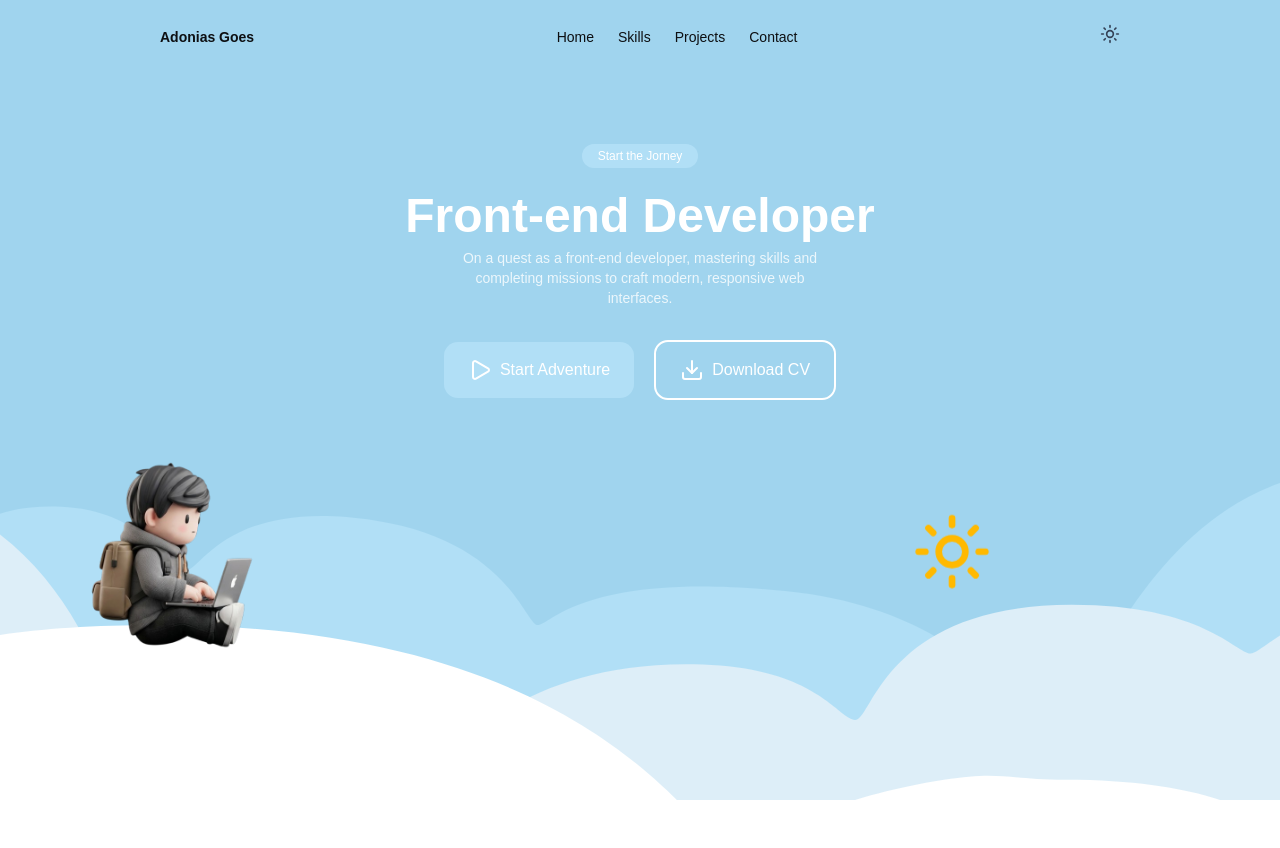
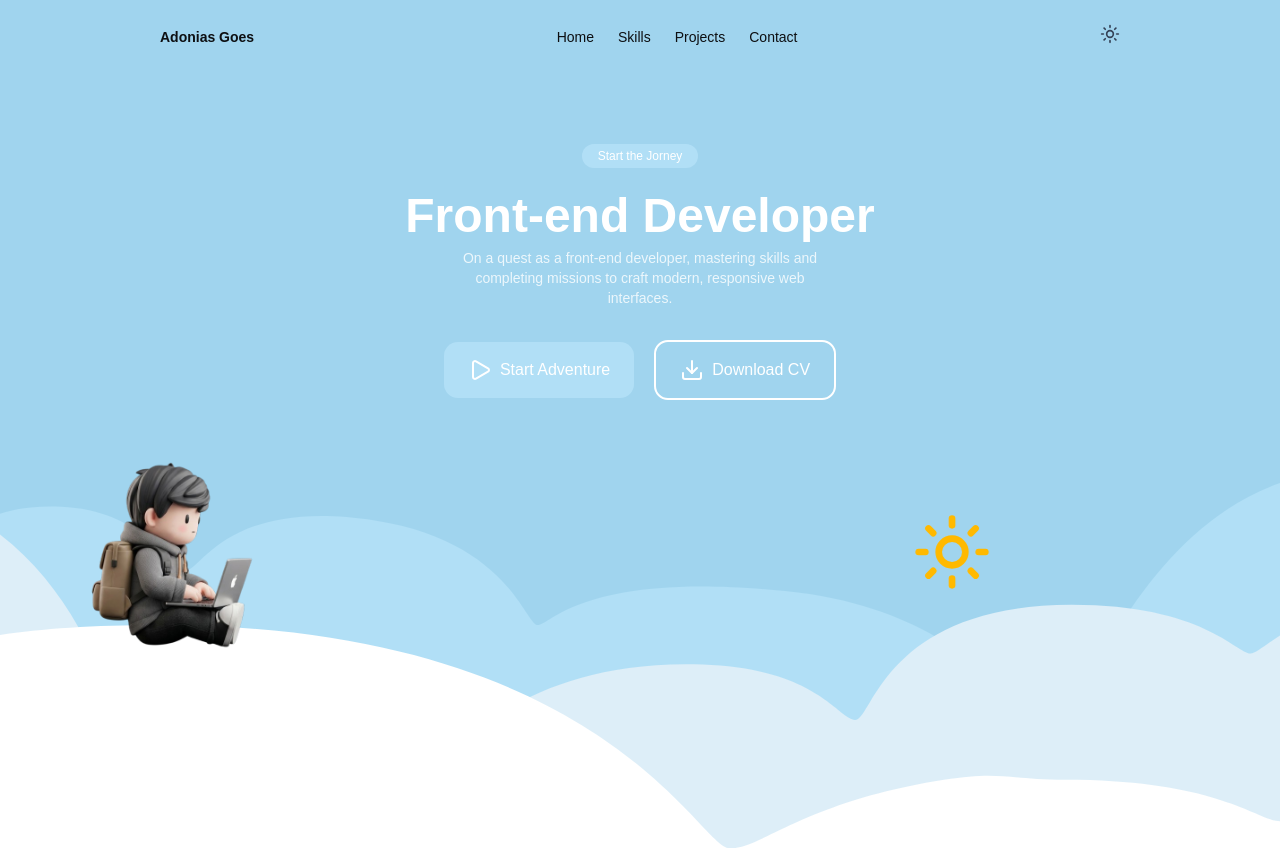
Before and after one commit to adoniasgoesw/Portfolio, a React (Vite) app: page / in a window 1280 px wide. Shown: the top 848 px of the page. Before the commit the page ends 800 px from the top, so only its background shows below. Built offline with nearby package versions, Linux system fonts and the light colour scheme.

Commit message:
new version

```diff
--- a/src/index.css
+++ b/src/index.css
@@ -5,8 +5,25 @@
 
 @layer base {
   html, body {
-    height: 100%;
     overflow-x: hidden;
+    /* Impede que scroll horizontal apareça */
+    -ms-overflow-style: none; /* IE/Edge */
+    scrollbar-width: none; /* Firefox */
+    overscroll-behavior: none; /* impede bounce do scroll */
+  }
+
+  html::-webkit-scrollbar,
+  body::-webkit-scrollbar {
+    display: none; /* Safari, Chrome, Android */
+  }
+
+  /* Para modal ou qualquer div scrollable */
+  .scroll-hide::-webkit-scrollbar {
+    display: none;
+  }
+  .scroll-hide {
+    -ms-overflow-style: none;
+    scrollbar-width: none;
   }
 }
 
--- a/src/sections/Navbar.jsx
+++ b/src/sections/Navbar.jsx
@@ -14,7 +14,11 @@ export default function Navbar() {
     const textClass = isDark ? "text-light-quaternary text-sm" : "text-dark-quaternary text-sm";
 
     useEffect(() => {
-        const onScroll = () => setScrolled(window.scrollY > 0);
+        const onScroll = () => {
+            const scrollTop = document.documentElement.scrollTop;
+            setScrolled(scrollTop > 10); // usa 10 pra evitar flicker
+
+          };
         onScroll();
         window.addEventListener("scroll", onScroll, { passive: true });
         return () => window.removeEventListener("scroll", onScroll);
@@ -35,7 +39,7 @@ export default function Navbar() {
             <header
                 data-navbar
                 className={[
-                    "fixed top-0 left-0 right-0 z-50 px-4 py-6 sm:px-6 md:px-8 lg:px-10 xl:px-40 transition-all duration-200 z-50",
+                    "fixed top-0 left-0 right-0 z-50 px-4 py-6 sm:px-6 md:px-8 lg:px-10 xl:px-40 transition-all duration-200 ",
                     scrolled
                         ? isDark
                             ? "bg-dark-quaternary/40 backdrop-blur-xs"
```
